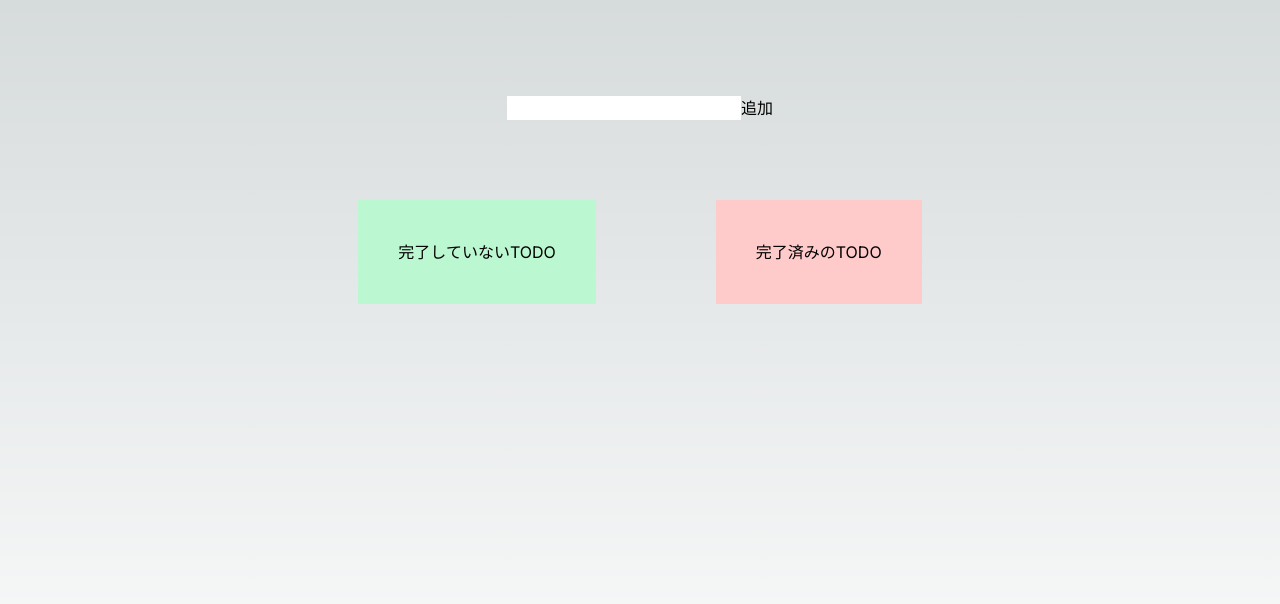
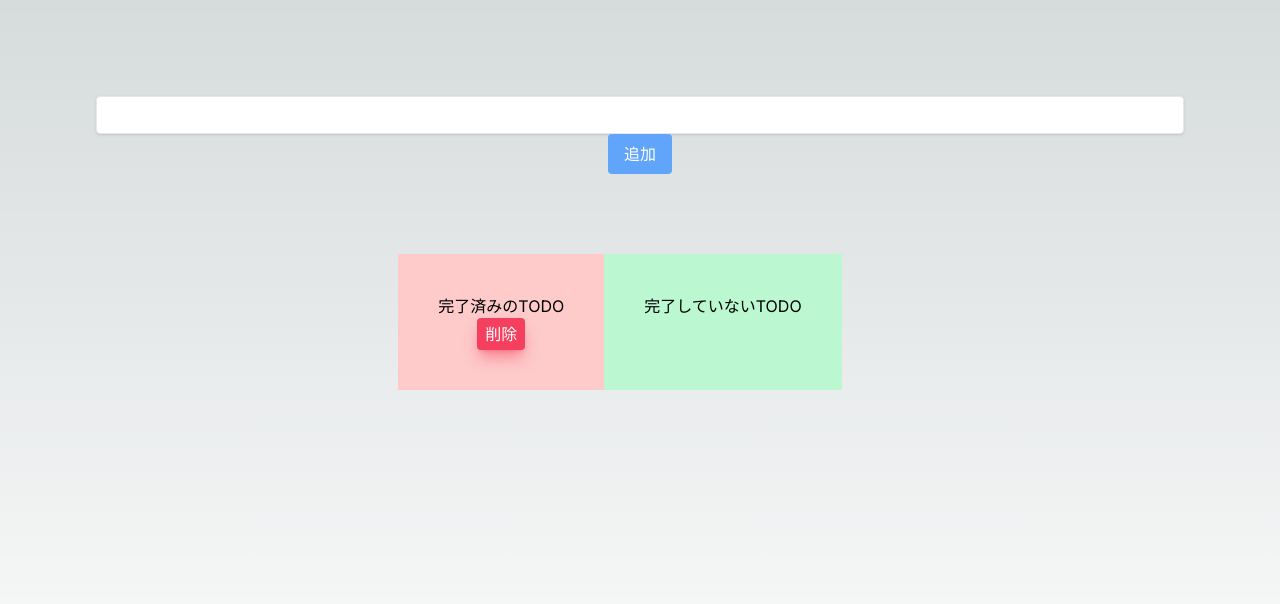
Before and after one commit to hukuryo/Next-todo, a Next.js app in the folder next-todo/: page / in a window 1280 px wide. Shown: the top 604 px of the page. Built offline with nearby package versions, Linux system fonts and the light colour scheme.

Commit message:
TODOをコンポーネントに渡せるようにした

```diff
--- a/next-todo/app/page.tsx
+++ b/next-todo/app/page.tsx
@@ -6,17 +6,8 @@ import UnComplete from "../components/UnComplete"
 
 export default function Home() {
 
-  // const [text, getText] = useState("");
-
-
-  // const getInputText = (e: any) => {
-  //   getText(() => e.target.value)
-  // }
-
-
-
   const [inputText, setInputText] = useState("");
-  const [items, setItems] = useState([]);
+  const [items, setItems] = useState<string[]>([]);
 
   const handleInputChange = (e :any) => {
     setInputText(e.target.value);
@@ -30,32 +21,17 @@ export default function Home() {
     }
   };
 
-
   return (
     <main className="text-center min-h-screen items-center p-24">
-      {/* <div className="w">
-        <p className="text-3xl mb-3">Study React TODO</p>
-        <input className="w-1/2 shadow appearance-none border rounded w-full py-2 px-3 text-gray-700 leading-tight focus:outline-none focus:shadow-outline" onChange={getInputText}/>
-        <button className="bg-blue-400 hover:bg-blue-300 text-white rounded px-4 py-2" onClick={setText}>送信</button>
-      </div> */}
       <div>
       <form onSubmit={handleSubmit}>
-        <input
-          type="text"
-          value={inputText}
-          onChange={handleInputChange}
-        />
-        <button type="submit">追加</button>
+        <input  className="w-1/2 shadow appearance-none border rounded w-full py-2 px-3 text-gray-700 leading-tight focus:outline-none focus:shadow-outline" type="text" value={inputText} onChange={handleInputChange}/>
+        <button className="bg-blue-400 hover:bg-blue-300 text-white rounded px-4 py-2" type="submit">追加</button>
       </form>
-      <ul>
-        {items.map((item, index) => (
-          <li key={index}>{item}</li>
-        ))}
-      </ul>
     </div>
       <div className="flex justify-center mt-20">
+        <Complete items={[items]} />
         <UnComplete/>
-        <Complete/>
       </div>
     </main>
   )
--- a/next-todo/components/complete.tsx
+++ b/next-todo/components/complete.tsx
@@ -1,10 +1,20 @@
 import React, { Component } from "react";
 
 
-export default function Complete() {
+export default function Complete(props: { items: string[] }) {
     return (
         <div className="ml-10 bg-red-200 p-10">
             <p>完了済みのTODO</p>
+            <ul>
+            {props.items.map((item: string, index: number) => (
+                <li key={index}>
+                {item}
+                <button className="shadow-lg bg-rose-500 shadow-rose-500/50 text-white rounded px-2 py-1">
+                    削除
+                </button>
+                </li>
+            ))}
+            </ul>
         </div>
-    )
+    );
 }
```
